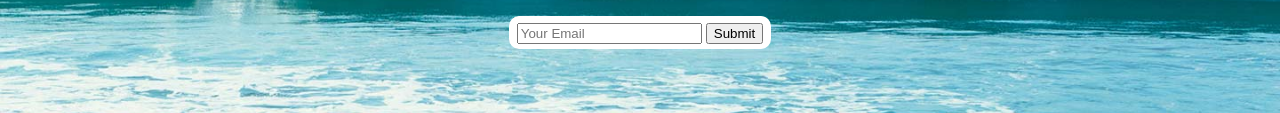
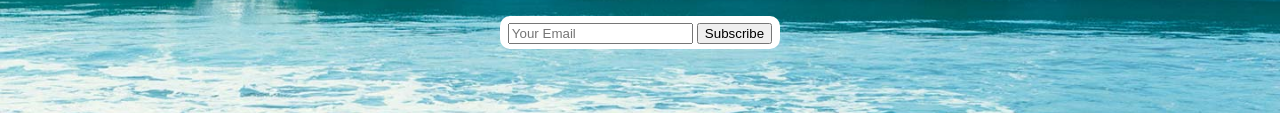
Before and after one commit to cdrosales/Aloha-Project, a plain HTML site: page index.html in a window 1280 px wide. Shown: the part 1296-1409 px from the top of the page. Drawn offline with Linux system fonts and the light colour scheme.

Commit message:
fix: fixed submit text

```diff
--- a/index.html
+++ b/index.html
@@ -81,7 +81,7 @@
         <form>
             <span class="subscription">
                 <input type="email" placeholder="Your Email"><!--placeholder inputs the text in the form-->
-                <input type="submit"></input>
+                <input type="submit" value="Subscribe"></input>
             </span>
         </form>
     </div>
```
